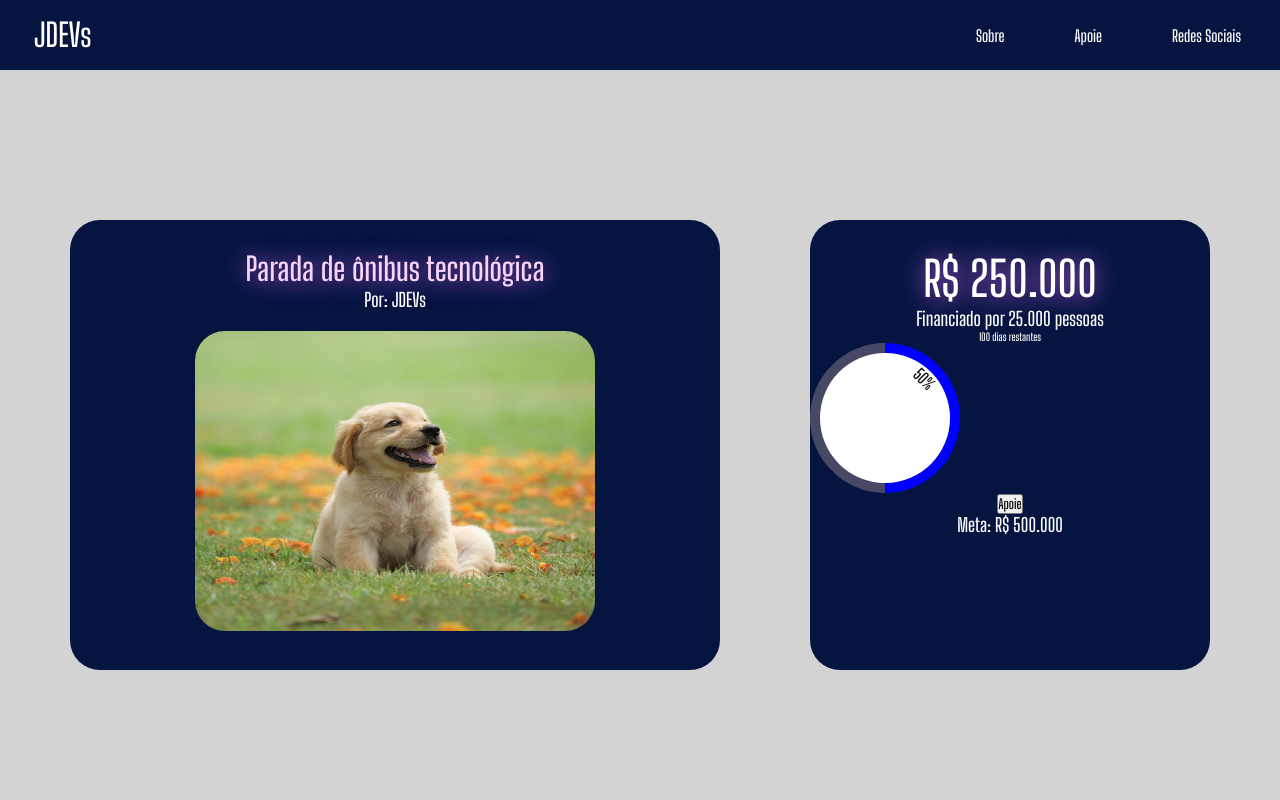
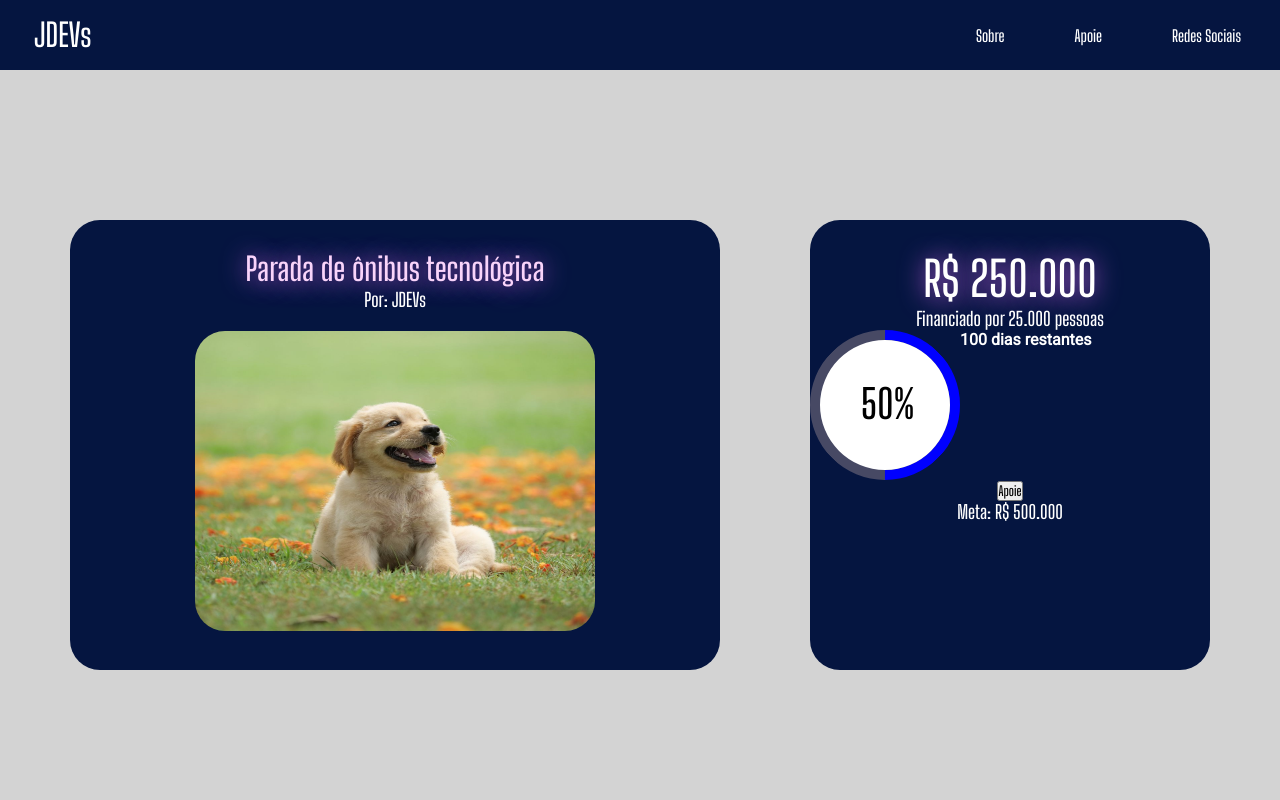
Before and after one commit to LarissaGiovanna/PESQ2023-FB, a plain HTML site: page pags/ajude.html in a window 1280 px wide. Shown: the top 800 px of the page. Drawn offline with nearby package versions, Linux system fonts and the light colour scheme.

Commit message:
updade ajude

```diff
--- a/pags/ajude.html
+++ b/pags/ajude.html
@@ -77,9 +77,13 @@
             <div class="apoi">
                 <h1>R$ 250.000</h1>
                 <h5>Financiado por 25.000 pessoas</h5>
-                <h6>100 dias restantes</h6>
-                <div class="bord">
-                    <div class="graf">50%</div>
+                <div class="grade">
+                    <div class="bord">
+                        <div class="graf">
+                            <h2>50%</h2>
+                        </div>
+                    </div>
+                    <h6>100 dias restantes</h6>
                 </div>
                 <button onclick="window.location.href='obg.html'" type="button">Apoie</button>
                 <h3>Meta: R$ 500.000</h3>
--- a/styles/ajude.css
+++ b/styles/ajude.css
@@ -58,15 +58,17 @@ header .navbar a {
     background-color: white;
     color: black;
 }
+
 /* conteudo */
-.prin{
+.prin {
     background-color: #D3D3D3;
     height: 800px;
     text-align: center;
     display: flex;
     position: relative;
 }
-.foto{
+
+.foto {
     background-color: #051540;
     width: 650px;
     height: 450px;
@@ -75,23 +77,27 @@ header .navbar a {
     left: 70px;
     border-radius: 30px;
 }
-.foto h4{
+
+.foto h4 {
     color: #F9D4FA;
     font-size: 32px;
     text-shadow: 0px 1px 25px #BD61DD;
     margin-top: 30px;
 }
-.foto h5{
+
+.foto h5 {
     color: #fff;
     font-size: 19px;
 }
-.foto img{
+
+.foto img {
     width: 400px;
     height: 300px;
     border-radius: 30px;
     margin-top: 20px;
 }
-.apoi{
+
+.apoi {
     background-color: #051540;
     width: 400px;
     height: 450px;
@@ -101,16 +107,23 @@ header .navbar a {
     border-radius: 30px;
     color: white;
 }
-.apoi h1{
+
+.apoi h1 {
     font-size: 48px;
     margin-top: 30px;
     color: #fff;
     text-shadow: 0px 1px 25px #BD61DD;
 }
-.apoi h5{
+
+.apoi h5 {
     font-size: 19px;
 }
-.bord{
+
+.grade {
+    display: flex;
+}
+
+.bord {
     height: 150px;
     width: 150px;
     background-color: #474964;
@@ -120,15 +133,28 @@ header .navbar a {
     border-top-color: blue;
     transform: rotate(45deg);
 }
-.graf{
+
+.graf {
     height: 130px;
     width: 130px;
     background-color: white;
     border-radius: 50%;
+}
+
+.graf h2 {
     color: black;
-    text-align: center;
+    padding: 40px;
+    font-size: 40px;
+    transform: rotate(315deg);
 }
-.apoi button{
+
+.grade h6 {
+    font-size: 16px;
+    font-family: Roboto;
+
+}
+
+.apoi button {
     cursor: pointer;
 }
 
```
